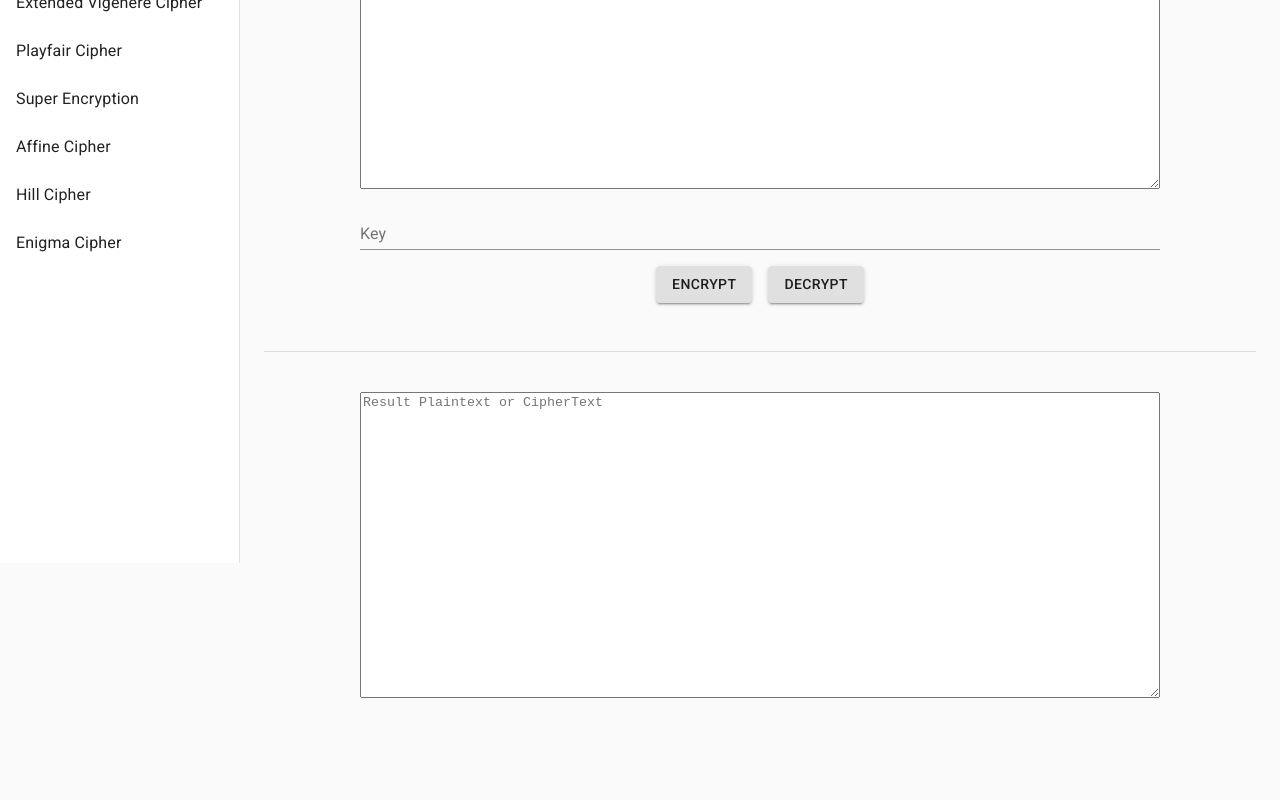
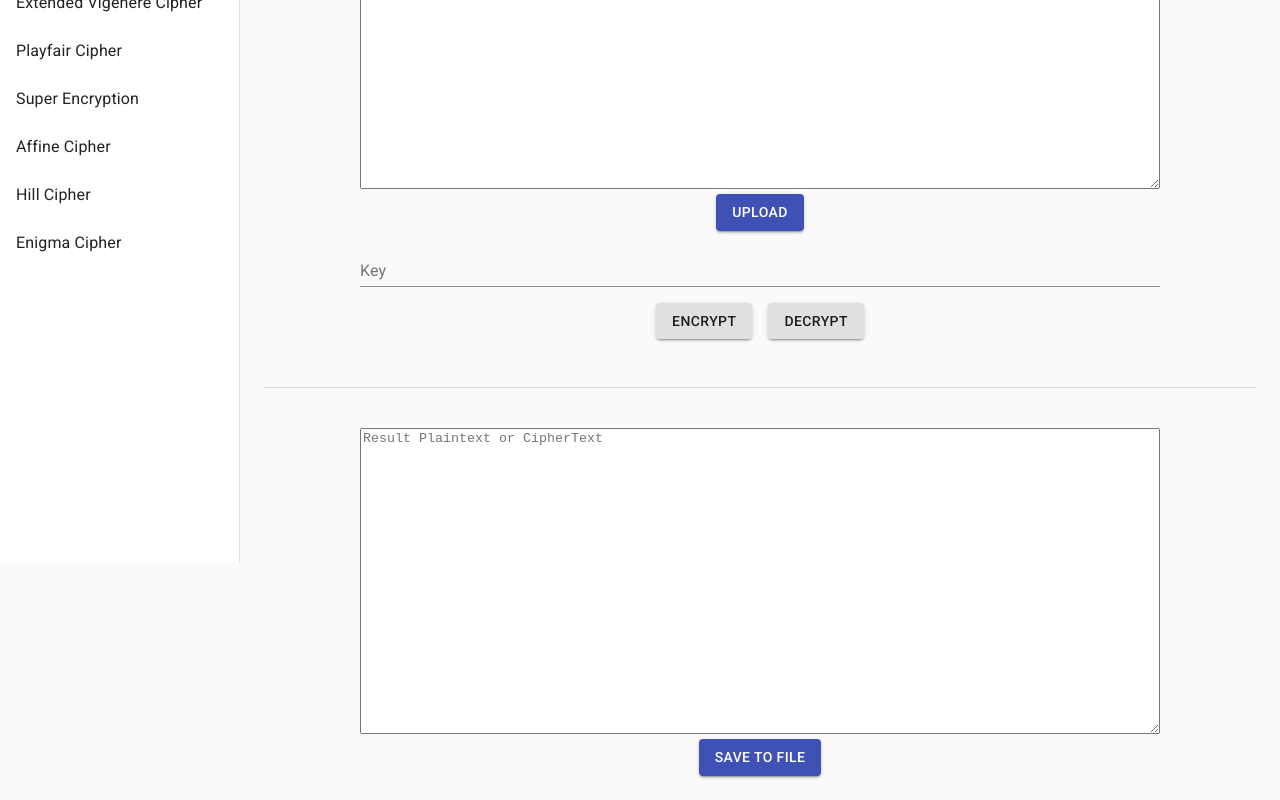
Before and after one commit to ferdysan360/Tucil1-Kriptografi, a React (Create React App) app: page / in a window 1280 px wide. Shown: the part 237-1037 px from the top of the page. Before the commit the page ends 964 px from the top, so only its background shows below. Built offline with nearby package versions, Linux system fonts and the light colour scheme.

Commit message:
Add upload and download file

```diff
--- a/src/Components/FullVigenere/FullVigenere.js
+++ b/src/Components/FullVigenere/FullVigenere.js
@@ -10,6 +10,8 @@ import seedrandom from 'seedrandom';
 function FullVigenere() {
 
     const [table,  setTable] = useState([]);
+
+    let fileReader;
 
     function generateTable() {
         let array = [0, 1, 2, 3, 4, 5, 6, 7, 8, 9,
@@ -135,6 +137,37 @@ function FullVigenere() {
         return result;
     }
 
+    function download(data, filename, type) {
+        var file = new Blob([data], { type: type });
+        if (window.navigator.msSaveOrOpenBlob) // IE10+
+            window.navigator.msSaveOrOpenBlob(file, filename);
+        else { // Others
+            var a = document.createElement("a"),
+                url = URL.createObjectURL(file);
+            a.href = url;
+            a.download = filename;
+            document.body.appendChild(a);
+            a.click();
+            setTimeout(function () {
+                document.body.removeChild(a);
+                window.URL.revokeObjectURL(url);
+            }, 0);
+        }
+    }
+
+    const handleFileRead = (e) => {
+        e.preventDefault()
+
+        const content = fileReader.result;
+        setSourceText(content);
+    }
+
+    const handleFileChosen = (file) => {
+        fileReader = new FileReader();
+        fileReader.onloadend = handleFileRead;
+        fileReader.readAsText(file);
+    }
+
     const handleEncode = (e) => {
         e.preventDefault();
         console.log("Test encode");
@@ -165,6 +198,9 @@ function FullVigenere() {
         divider: {
             marginTop: '40px',
             marginBottom: '40px',
+        },
+        input: {
+            display: "none",
         }
     }));
 
@@ -173,7 +209,22 @@ function FullVigenere() {
     return (
         <div>
             <Typography variant="h5">Full Vigenere Cipher</Typography>
-            <TextareaAutosize aria-label="textarea" placeholder="Input Plaintext or Ciphertext" rowsMin="20" rowsMax="20" className={classes.textarea} onChange={e => setSourceText(e.target.value)}/>
+            <TextareaAutosize aria-label="textarea" placeholder="Input Plaintext or Ciphertext" rowsMin="20" rowsMax="20" className={classes.textarea} onChange={e => setSourceText(e.target.value)} value={sourceText}/>
+            <div>
+                <input
+                    accept=".txt"
+                    className={classes.input}
+                    id="contained-button-file"
+                    multiple
+                    type="file"
+                    onChange={e => handleFileChosen(e.target.files[0])}
+                />
+                <label htmlFor="contained-button-file">
+                    <Button variant="contained" color="primary" component="span">
+                        Upload
+                    </Button>
+                </label>
+            </div>
             <div className={classes.textfield}>
                 <TextField id="standard-basic" label="Key" onChange={e => setKeyText(e.target.value)}/>
             </div>
@@ -189,6 +240,13 @@ function FullVigenere() {
                 <Divider />
             </div>
             <TextareaAutosize aria-label="textarea" placeholder="Result Plaintext or CipherText" rowsMin="20" rowsMax="20" className={classes.textarea} value={resultText}/>
+            <div>
+                <label htmlFor="contained-download-file">
+                    <Button variant="contained" color="primary" component="span" onClick={() => download(resultText, "Ciphertext", "txt")}>
+                        Save To File
+                    </Button>
+                </label>
+            </div>
         </div>
     );
 }
--- a/src/Components/StandardVigenere/StandardVigenere.js
+++ b/src/Components/StandardVigenere/StandardVigenere.js
@@ -1,4 +1,4 @@
-import React, { useState, useEffect } from 'react';
+import React, { useState } from 'react';
 import { makeStyles } from '@material-ui/core/styles';
 import TextareaAutosize from '@material-ui/core/TextareaAutosize';
 import TextField from '@material-ui/core/TextField';
@@ -10,6 +10,7 @@ function StandardVigenere() {
     const [sourceText, setSourceText] = useState("");
     const [keyText, setKeyText] = useState("");
     const [resultText, setResultText] = useState("");
+    let fileReader;
 
     /* Encoding */
     function encode(plainText, key) {
@@ -96,6 +97,37 @@ function StandardVigenere() {
         return result;
     }
 
+    function download(data, filename, type) {
+        var file = new Blob([data], { type: type });
+        if (window.navigator.msSaveOrOpenBlob) // IE10+
+            window.navigator.msSaveOrOpenBlob(file, filename);
+        else { // Others
+            var a = document.createElement("a"),
+                url = URL.createObjectURL(file);
+            a.href = url;
+            a.download = filename;
+            document.body.appendChild(a);
+            a.click();
+            setTimeout(function () {
+                document.body.removeChild(a);
+                window.URL.revokeObjectURL(url);
+            }, 0);
+        }
+    }
+
+    const handleFileRead = (e) => {
+        e.preventDefault()
+
+        const content = fileReader.result;
+        setSourceText(content);
+    }
+
+    const handleFileChosen = (file) => {
+        fileReader = new FileReader();
+        fileReader.onloadend = handleFileRead;
+        fileReader.readAsText(file);
+    }
+
     const handleEncode = (e) => {
         e.preventDefault();
         console.log("Test encode");
@@ -126,6 +158,9 @@ function StandardVigenere() {
         divider: {
             marginTop: '40px',
             marginBottom: '40px',
+        },
+        input: {
+            display: "none",
         }
     }));
 
@@ -134,7 +169,22 @@ function StandardVigenere() {
     return (
         <div>
             <Typography variant="h5">Standard Vigenere Cipher</Typography>
-            <TextareaAutosize aria-label="textarea" placeholder="Input Plaintext or Ciphertext" rowsMin="20" rowsMax="20" className={classes.textarea} onChange={e => setSourceText(e.target.value)}/>
+            <TextareaAutosize aria-label="textarea" placeholder="Input Plaintext or Ciphertext" rowsMin="20" rowsMax="20" className={classes.textarea} onChange={e => setSourceText(e.target.value)} value={sourceText}/>
+            <div>
+                <input
+                    accept=".txt"
+                    className={classes.input}
+                    id="contained-button-file"
+                    multiple
+                    type="file"
+                    onChange={e => handleFileChosen(e.target.files[0])}
+                />
+                <label htmlFor="contained-button-file">
+                    <Button variant="contained" color="primary" component="span">
+                        Upload
+                    </Button>
+                </label>
+            </div>
             <div className={classes.textfield}>
                 <TextField id="standard-basic" label="Key" onChange={e => setKeyText(e.target.value)}/>
             </div>
@@ -150,6 +200,13 @@ function StandardVigenere() {
                 <Divider />
             </div>
             <TextareaAutosize aria-label="textarea" placeholder="Result Plaintext or CipherText" rowsMin="20" rowsMax="20" className={classes.textarea} value={resultText}/>
+            <div>
+                <label htmlFor="contained-download-file">
+                    <Button variant="contained" color="primary" component="span" onClick={() => download(resultText, "Ciphertext", "txt")}>
+                        Save To File
+                    </Button>
+                </label>
+            </div>
         </div>
     );
 }
--- a/src/Home.js
+++ b/src/Home.js
@@ -1,4 +1,4 @@
-import React, {useState, useEffect } from 'react';
+import React, { useState } from 'react';
 import { makeStyles } from '@material-ui/core/styles';
 import Drawer from '@material-ui/core/Drawer';
 import AppBar from '@material-ui/core/AppBar';
@@ -106,7 +106,6 @@ function Home() {
             <List>
               {cipherList.map((text, index) => (
                 <ListItem button key={text} onClick={() => test(index)}>
-                  {/* <ListItemIcon>{index % 2 === 0 ? <InboxIcon /> : <MailIcon />}</ListItemIcon> */}
                   <ListItemText primary={text} />
                 </ListItem>
               ))}
```
Also changed, not shown: src/Assets/Plaintext.txt (added).
